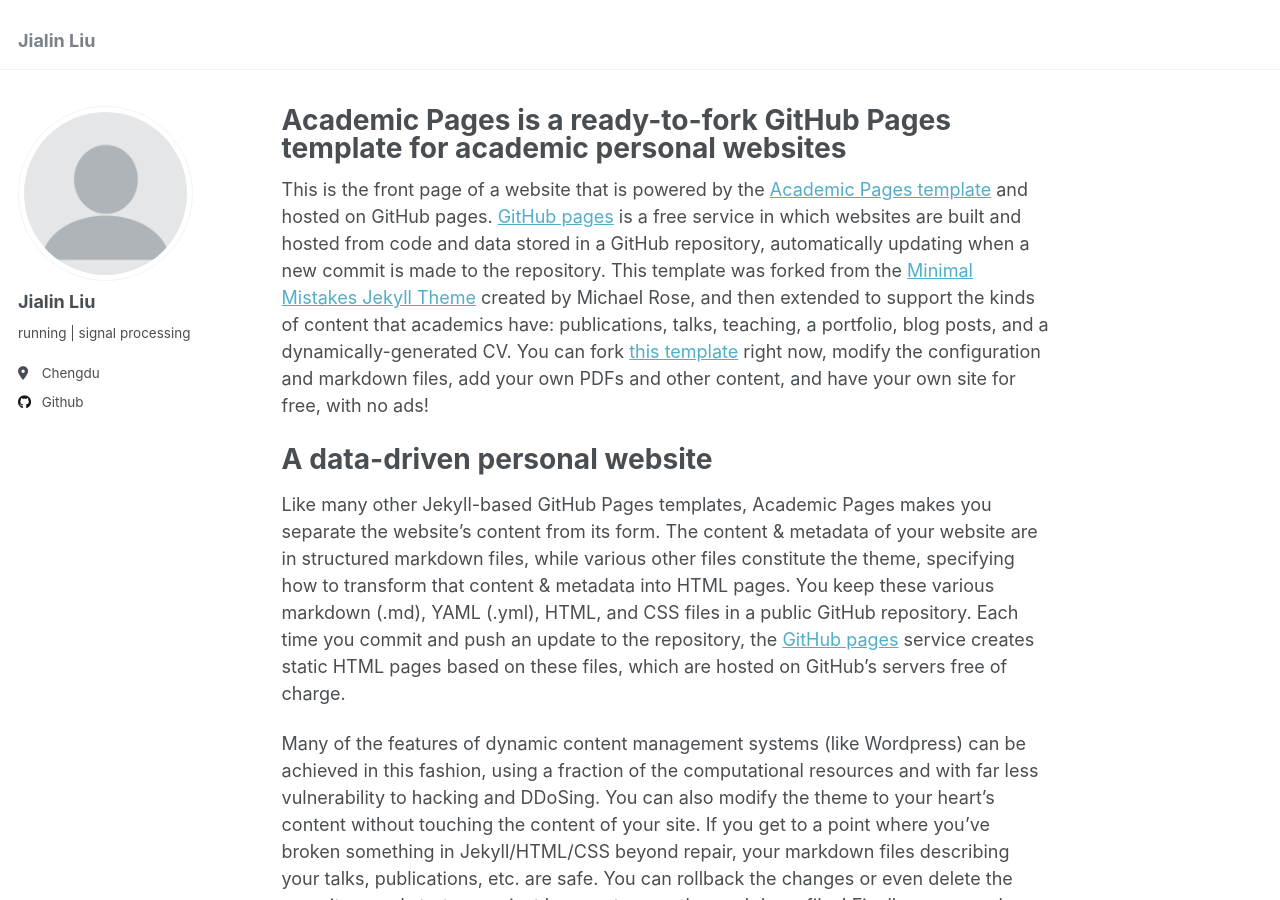
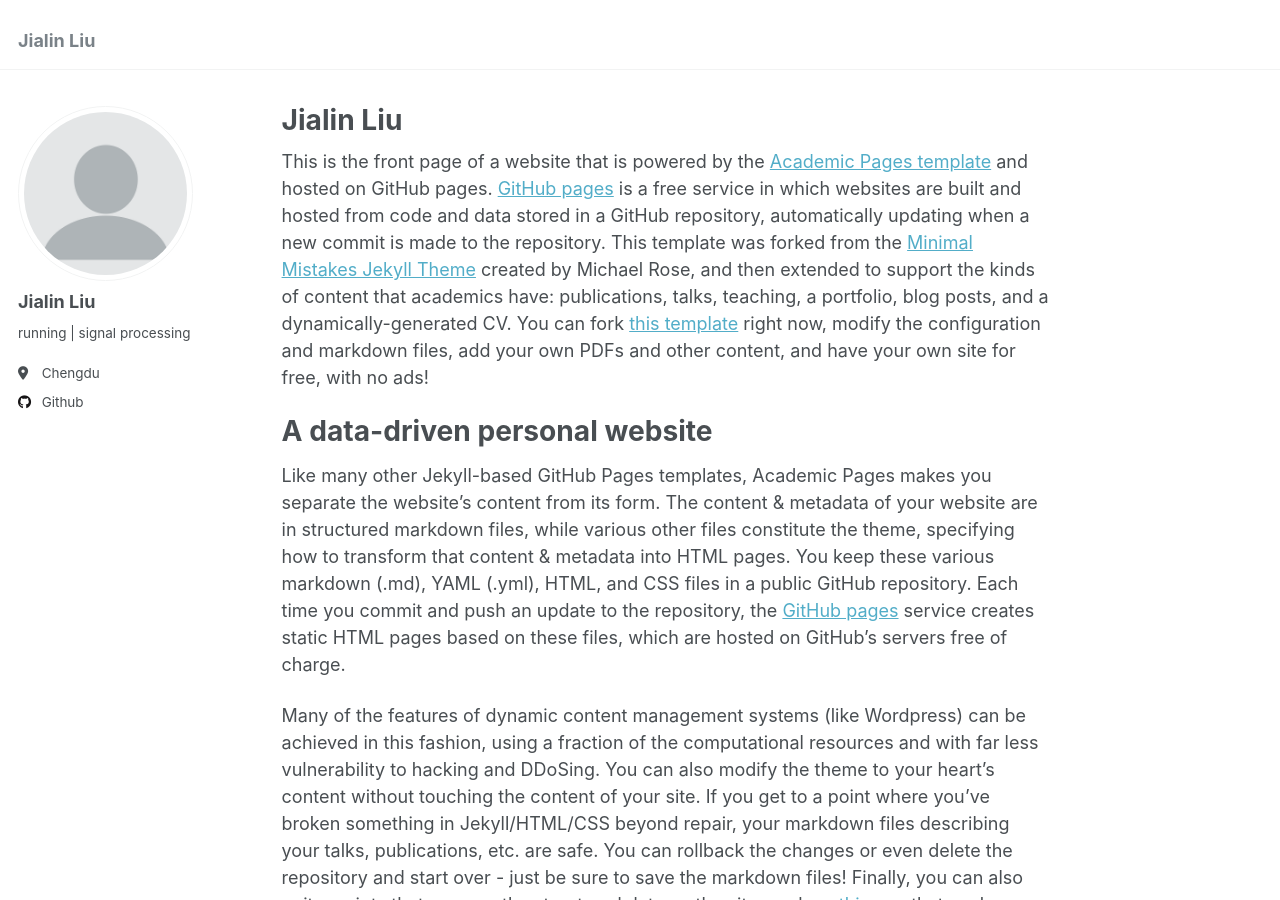
Before and after one commit to jialinliu0817/jialinliu0817.github.io, a Jekyll site: the page built from _pages/about.md, in a window 1280 px wide and 900 px high. Built offline with Jekyll 4.4.1, drawn with Linux system fonts in a browser that asks for light colours.

Commit message:
Update about.md

```diff
--- a/_pages/about.md
+++ b/_pages/about.md
@@ -1,6 +1,6 @@
 ---
 permalink: /
-title: "Academic Pages is a ready-to-fork GitHub Pages template for academic personal websites"
+title: "Jialin Liu"
 author_profile: true
 redirect_from:
   - /about/
```
